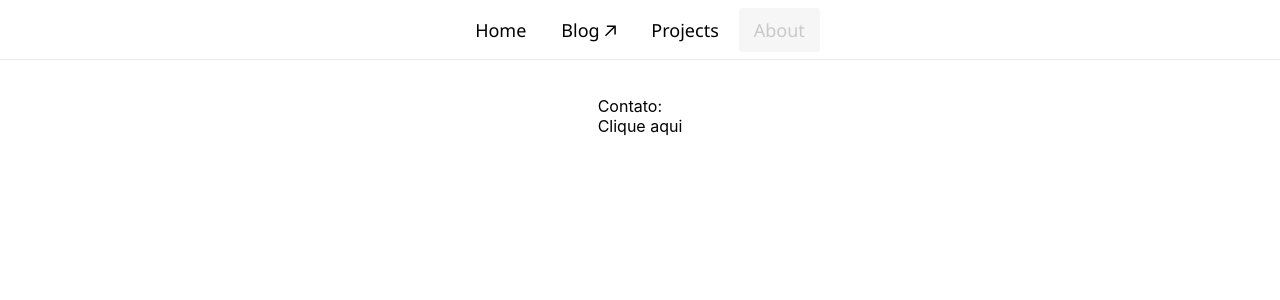
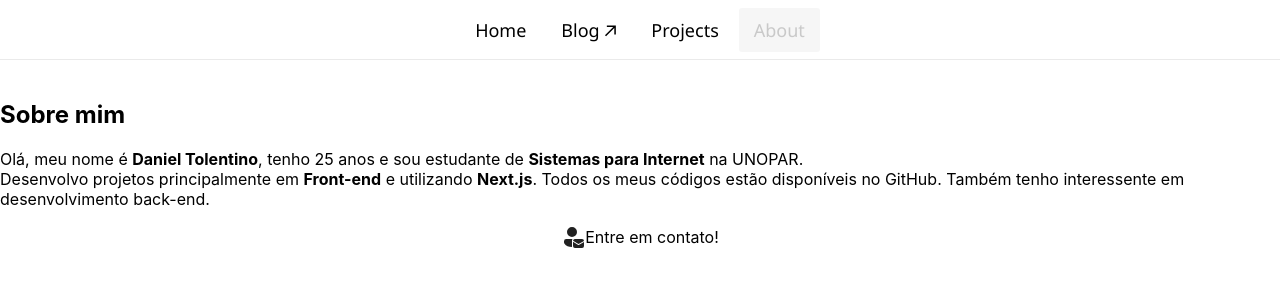
Before and after one commit to DanielTolentino/personal-page, a Next.js app: page /about in a window 1280 px wide. Shown: the top 300 px of the page. Built offline with nearby package versions, Linux system fonts and the light colour scheme.

Commit message:
Populate about page

```diff
--- a/pages/about.js
+++ b/pages/about.js
@@ -1,19 +1,35 @@
 import Head from 'next/head';
-import styles from '../styles/Home.module.css';
+import styles from '../styles/About.module.css';
 
 import NavBar from '../components/NavBar';
 
 export default function About() {
     return (
         <div className='navbar'>
+          <Head>
+         <title>Sobre mim</title>
+         <link rel="icon" href="/favicon.ico" />
+        </Head>
             <main>
                 <NavBar/>
+            <div className={styles.container}>
+              <div className={styles.description}>
 
-            <p>
-              Contato:
-              {/* link de email clicável */}
-              <a href="mailto:danieltolentinofs@outlook.com"> Clique aqui</a>
-            </p>
+                <h2 className={styles.main_title}>Sobre mim</h2>
+                <p>
+                  Olá, meu nome é <b>Daniel Tolentino</b>, tenho 25 anos e sou estudante de <b>Sistemas para Internet</b> na UNOPAR.
+                  <br></br>
+                    Desenvolvo projetos principalmente em <b>Front-end</b> e utilizando <b>Next.js</b>. Todos os meus códigos estão disponíveis no GitHub. Também tenho interessente em desenvolvimento back-end.
+                </p>
+                <a className={styles.mail} href="mailto:danieltolentinofs@outlook.com">
+                <svg width="24" height="24" fill="none" viewBox="0 0 24 24" xmlns="http://www.w3.org/2000/svg"><path d="M11 15.5c0-.563.186-1.082.5-1.5H5.252a2.249 2.249 0 0 0-2.249 2.25v.919c0 .572.179 1.13.51 1.596C5.057 20.929 7.58 22 11 22h.05a2.514 2.514 0 0 1-.05-.5v-6ZM11 2.005a5 5 0 1 1 0 10 5 5 0 0 1 0-10ZM17.51 18.927l-5.491-3.203A2 2 0 0 1 14 14h7a2 2 0 0 1 2 1.97l-5.49 2.957Z" fill="#212121"/><path d="M17.737 19.94 23 17.108V21a2 2 0 0 1-2 2h-7a2 2 0 0 1-2-2v-4.13l5.248 3.062a.5.5 0 0 0 .489.009Z" fill="#212121"/></svg>
+
+                 <span className={styles.title}>Entre em contato!</span>
+
+                 </a>
+              </div>
+
+            </div>
            </main>
 
      <style jsx>{`
```
